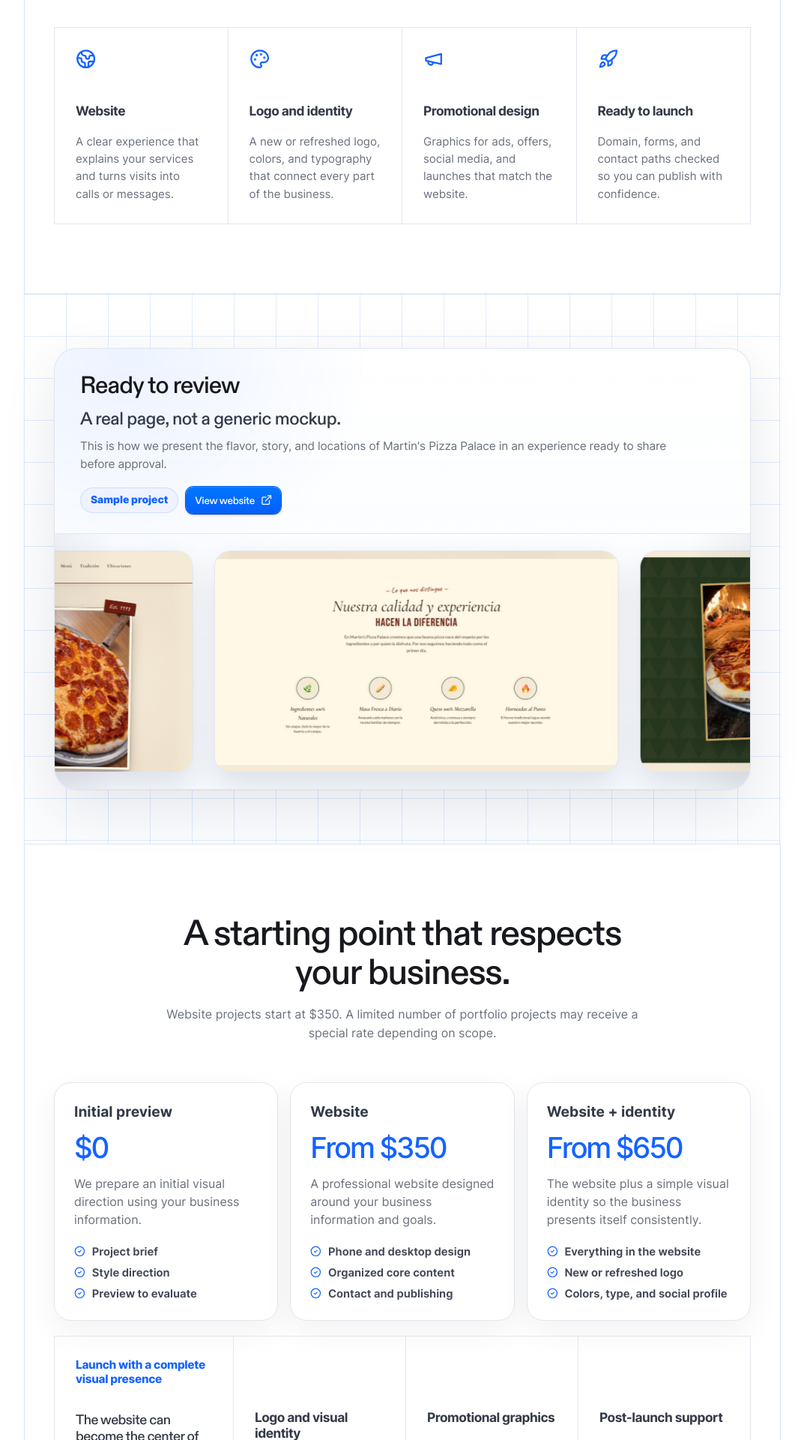
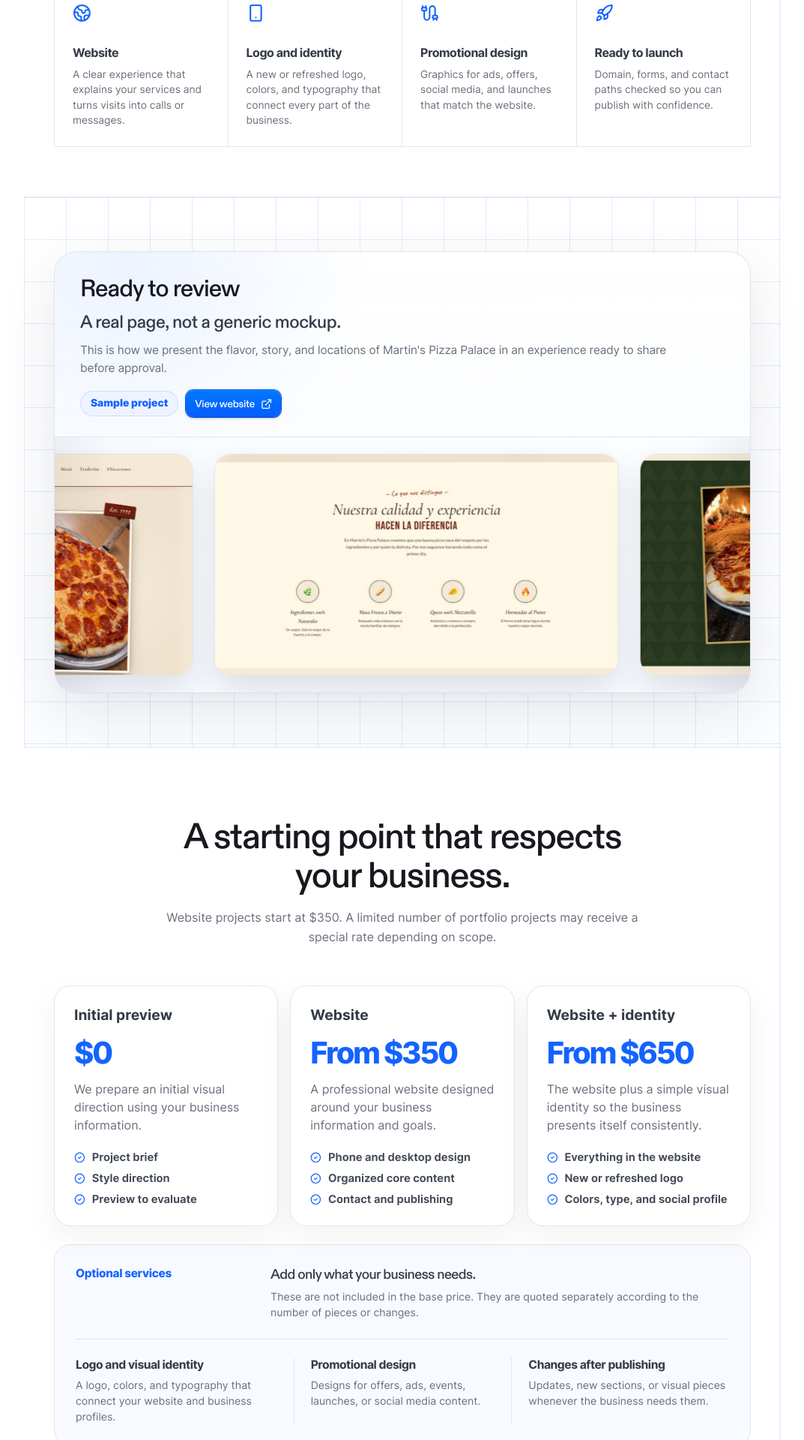
Before and after one commit to ayxse/elevalo, a React (Vite) app: page / in a window 1280 px wide. Shown: the part 2040-3960 px from the top of the page at 75% size, without its empty margins (103-1176 px from the left). Built offline with nearby package versions, Linux system fonts and the light colour scheme; no server answers.

Commit message:
Refine services copy and layout
Update the site’s service messaging to focus on websites, responsive design, integrations, and publishing. Also refresh route IDs and icons, and adjust the pricing add-on and home section layouts for the new content.

```diff
--- a/src/components/home/PricingSection.jsx
+++ b/src/components/home/PricingSection.jsx
@@ -13,7 +13,10 @@ export default function PricingSection({ t }) {
         ))}
       </div>
       <div className="addon-panel">
-        <div><span>{t.pricing.addOnTitle}</span><strong>{t.pricing.addOnQuote}</strong><p>{t.pricing.addOnText}</p></div>
+        <div className="addon-panel-header">
+          <span>{t.pricing.addOnTitle}</span>
+          <div><strong>{t.pricing.addOnQuote}</strong><p>{t.pricing.addOnText}</p></div>
+        </div>
         <div className="addon-list">
           {t.pricing.addOns.map((item) => <article className="addon-item" key={item.title}><h3>{item.title}</h3><p>{item.text}</p></article>)}
         </div>
--- a/src/data/translations.js
+++ b/src/data/translations.js
@@ -7,8 +7,8 @@ export const translations = {
       process: "Cómo funciona",
       cta: "Pedir mi página",
       allServices: "Ver todos los servicios",
-      serviceMenuTitle: "Tu presencia visual empieza en la web",
-      serviceMenuText: "Página web, identidad y piezas promocionales con una misma dirección.",
+      serviceMenuTitle: "Tu presencia online empieza con una buena página",
+      serviceMenuText: "Diseño web, experiencia móvil, integraciones y publicación en un solo proyecto.",
       language: "Español",
       spanish: "Español",
       english: "English",
@@ -55,30 +55,30 @@ export const translations = {
         {
           title: "Eliges cómo quieres continuar",
           text:
-            "Si te gusta la dirección, eliges la página web o un paquete con identidad visual y comenzamos la entrega final."
+            "Si te gusta la dirección, definimos las secciones e integraciones necesarias y comenzamos el desarrollo final."
         }
       ]
     },
     tools: {
-      title: "Todo empieza con una buena página web.",
+      title: "Todo lo que tu página necesita para trabajar bien.",
       text:
-        "Elevalo diseña la página como el centro de tu presencia digital. Cuando haga falta, añadimos el logo y las piezas visuales para presentar el negocio con consistencia.",
+        "Creamos una presencia online clara, rápida y preparada para que tus clientes encuentren la información correcta y puedan contactarte.",
       cards: [
         {
           title: "Página web",
           text: "Una experiencia clara para explicar tus servicios y convertir visitas en llamadas o mensajes."
         },
         {
-          title: "Logo e identidad",
-          text: "Logo nuevo o renovado, colores y tipografía para que todo el negocio se vea conectado."
+          title: "Diseño responsive",
+          text: "Una página preparada desde el inicio para verse y funcionar bien en celular, tableta y computadora."
         },
         {
-          title: "Diseños promocionales",
-          text: "Gráficas para anuncios, ofertas, redes y lanzamientos que siguen el estilo de tu página."
+          title: "Contacto e integraciones",
+          text: "Formularios, WhatsApp, mapas o reservas conectados según las necesidades del negocio."
         },
         {
-          title: "Listo para lanzar",
-          text: "Dominio, formularios y puntos de contacto revisados para publicar con confianza."
+          title: "Lista para publicar",
+          text: "Dominio, enlaces, contenido y puntos de contacto revisados antes del lanzamiento."
         }
       ]
     },
@@ -111,28 +111,28 @@ export const translations = {
           bullets: ["Diseño para celular y computadora", "Contenido principal organizado", "Contacto y publicación"]
         },
         {
-          name: "Página + identidad",
+          name: "Página web avanzada",
           price: "Desde $650",
-          text: "La página web junto a una identidad visual sencilla para presentar el negocio con consistencia.",
-          bullets: ["Todo lo incluido en la página", "Logo nuevo o renovado", "Colores, tipografía y perfil social"]
+          text: "Una página con más contenido, secciones o integraciones para un negocio que necesita mayor alcance.",
+          bullets: ["Todo lo incluido en la página", "Secciones adicionales", "Formulario o integración personalizada"]
         }
       ],
-      addOnTitle: "Para lanzar con una imagen completa",
-      addOnQuote: "La página puede ser el centro de una identidad que también funcione en redes, promociones y anuncios.",
+      addOnTitle: "Servicios opcionales",
+      addOnQuote: "Añade solo lo que tu negocio necesite.",
       addOnText:
-        "Estos servicios se cotizan según la cantidad de piezas, las revisiones y el alcance del proyecto.",
+        "No están incluidos en el precio base. Se cotizan por separado según la cantidad de piezas o cambios.",
       addOns: [
         {
-          title: "Logo e identidad visual",
-          text: "Logo principal, versiones útiles, paleta de colores, tipografía y guía visual breve."
+          title: "Secciones adicionales",
+          text: "Nuevas páginas para servicios, equipo, preguntas frecuentes, ubicaciones o contenido especializado."
         },
         {
-          title: "Gráficas promocionales",
-          text: "Piezas para ofertas, anuncios digitales, eventos, lanzamientos o contenido de redes."
+          title: "Formularios e integraciones",
+          text: "Reservas, solicitudes, mapas, WhatsApp o conexiones específicas para el flujo del negocio."
         },
         {
-          title: "Apoyo después del lanzamiento",
-          text: "Actualizaciones de la página, nuevas secciones y piezas visuales cuando el negocio cambie."
+          title: "Mantenimiento y cambios",
+          text: "Actualizaciones de contenido, ajustes y nuevas funciones después de publicar."
         }
       ]
     },
@@ -140,16 +140,16 @@ export const translations = {
       label: "Solicitud de proyecto",
       title: "Cuéntanos qué necesita tu negocio.",
       text:
-        "Comparte el contexto de tu página, logo o piezas promocionales. Usaremos esa información para recomendarte un alcance claro y preparar la primera dirección visual.",
+        "Comparte el contexto de tu negocio y lo que necesitas resolver en línea. Usaremos esa información para recomendarte un alcance web claro y preparar la primera dirección visual.",
       cta: "Solicitar mi página",
       cardLabel: "Qué vas a compartir",
-      cardTitle: "Página, identidad y materiales en un solo lugar.",
+      cardTitle: "Toda la información de tu página en un solo lugar.",
       cardText:
         "La solicitud organiza lo que ya tienes y lo que todavía necesitas para definir el proyecto correcto.",
       bullets: [
         "Email, teléfono y WhatsApp opcional",
-        "Tipo de proyecto, objetivo y área que atiende",
-        "Logo, imágenes, referencias y estilo visual"
+        "Tipo de página, objetivo y área que atiende",
+        "Logo actual, imágenes, referencias y contenido"
       ],
       fields: {
         contactSection: "Contacto",
@@ -167,11 +167,11 @@ export const translations = {
         select: "Selecciona una opción",
         projectType: "¿Qué necesitas?",
         projectTypeOptions: [
-          "Página web",
-          "Página web + logo e identidad",
-          "Página web + diseños promocionales",
-          "Paquete visual completo",
-          "Solo logo o diseño gráfico"
+          "Página web informativa",
+          "Página web con formulario o reservas",
+          "Rediseño de una página existente",
+          "Página con varias secciones o servicios",
+          "No estoy seguro todavía"
         ],
         businessOptions: [
           "Restaurante / café",
@@ -190,8 +190,8 @@ export const translations = {
           "Recibir reservas o citas",
           "Recibir solicitudes por formulario",
           "Mostrar servicios y precios",
-          "Crear o renovar la identidad visual",
-          "Promocionar una oferta, evento o lanzamiento"
+          "Mejorar una página web existente",
+          "Conectar WhatsApp, mapas o reservas"
         ],
         vision: "Visión del negocio",
         visionPlaceholder: "Qué quieres que el negocio represente o hacia dónde quieres llevarlo...",
@@ -199,15 +199,15 @@ export const translations = {
         missionPlaceholder: "Qué hacen, a quién ayudan y qué los hace diferentes...",
         contentSection: "Proyecto y dirección",
         services: "Servicios, productos o mensaje principal",
-        servicesPlaceholder: "Cuéntanos qué ofrece el negocio. Si necesitas un logo o una promoción, explica qué debe comunicar la pieza...",
+        servicesPlaceholder: "Cuéntanos qué ofrece el negocio y qué información debe encontrar un cliente en la página...",
         referenceSite: "Página o marca que te guste como referencia",
         referenceSitePlaceholder: "Pega un enlace de una página, marca o estilo visual que te guste...",
         styleNotes: "Estilo que quieres",
         styleNotesPlaceholder: "Moderno, elegante, familiar, minimal, colores favoritos, tono de voz...",
-        uploadSection: "Logo, fotos y materiales",
-        logo: "Logo actual del negocio",
+        uploadSection: "Logo y fotos para la página",
+        logo: "Logo que debemos usar",
         images: "Fotos o materiales para el proyecto",
-        uploadHint: "Puedes subir el logo actual, fotos del local, productos, equipo, trabajos anteriores, promociones existentes o cualquier imagen que ayude a definir la dirección.",
+        uploadHint: "Puedes subir el logo actual, fotos del local, productos, equipo, trabajos anteriores o cualquier imagen que deba aparecer en la página.",
         details: "Notas adicionales",
         detailsPlaceholder: "Cualquier detalle importante: redes sociales, horarios, links, instrucciones o cosas que quieres evitar..."
       },
@@ -270,19 +270,19 @@ export const translations = {
         },
         {
           title: "Proyecto",
-          text: "Página, identidad, promoción y el objetivo principal que quieres resolver."
+          text: "Tipo de página, funciones y el objetivo principal que quieres resolver."
         },
         {
           title: "Materiales",
-          text: "Logo, fotos, servicios, referencias y notas para construir la dirección visual."
+          text: "Logo actual, fotos, servicios, referencias y notas para construir la página."
         }
       ]
     },
     pages: {
       services: {
         label: "Servicios",
-        title: "Diseñamos la página. Construimos la imagen alrededor de ella.",
-        text: "Elevalo es un estudio web para pequeños negocios. La página es el servicio principal; la identidad y las piezas promocionales están disponibles para lanzar todo con una dirección consistente.",
+        title: "Diseñamos páginas web pensadas para trabajar por tu negocio.",
+        text: "Elevalo es un estudio web para pequeños negocios. Organizamos la información, diseñamos la experiencia y conectamos las herramientas necesarias para que tu presencia online sea clara y útil.",
         cards: [
           {
             title: "Página web",
@@ -290,23 +290,23 @@ export const translations = {
             bullets: ["Contenido y servicios organizados", "Experiencia adaptada a celular", "Contacto, ubicación y enlaces"]
           },
           {
-            title: "Logo e identidad",
-            text: "Una base visual sencilla para que tu página, perfiles y materiales se sientan parte del mismo negocio.",
-            bullets: ["Logo nuevo o renovación", "Colores y tipografía", "Versiones para web y perfiles"]
+            title: "Diseño responsive",
+            text: "Una experiencia que se adapta correctamente a la pantalla que esté usando cada cliente.",
+            bullets: ["Diseño pensado para celular", "Tableta y computadora", "Navegación clara en cada tamaño"]
           },
           {
-            title: "Diseños promocionales",
-            text: "Piezas visuales que llevan la identidad del negocio a promociones, anuncios y redes.",
-            bullets: ["Gráficas para ofertas", "Anuncios y contenido social", "Flyers digitales y lanzamientos"]
+            title: "Contacto e integraciones",
+            text: "Conectamos la página con las acciones que ayudan al cliente a dar el próximo paso.",
+            bullets: ["Formularios y solicitudes", "WhatsApp, mapas o reservas", "Enlaces y contacto directo"]
           },
           {
-            title: "Lanzamiento digital",
-            text: "Los detalles finales para que la página se publique bien y el negocio pueda compartirla con confianza.",
-            bullets: ["Dominio y formulario", "Descripción preparada para Google", "Revisión de enlaces y contacto"]
+            title: "Publicación y soporte",
+            text: "Preparamos los detalles finales para publicar correctamente y mantener la página cuando cambie el negocio.",
+            bullets: ["Dominio y configuración", "Revisión de contenido y enlaces", "Cambios posteriores disponibles"]
           }
         ],
         closingTitle: "No necesitas convertirte en una marca enorme para verte profesional.",
-        closingText: "Comenzamos con una página clara. Luego añadimos identidad o promoción solamente cuando ayuden a presentar mejor el negocio."
+        closingText: "Comenzamos con una página clara y añadimos únicamente las secciones o integraciones que ayuden al negocio a funcionar mejor en línea."
       },
       projects: {
         label: "Proyectos",
@@ -331,7 +331,7 @@ export const translations = {
         principles: [
           { title: "Sin pago por adivinar", text: "La primera vista te deja evaluar dirección, contenido y estructura." },
           { title: "Alcance claro", text: "Sabes qué incluye cada etapa y qué extras se cotizan aparte." },
-          { title: "Una imagen consistente", text: "La página puede crecer con logo, identidad y piezas promocionales cuando las necesites." }
+          { title: "Una página que puede crecer", text: "Puedes añadir secciones, formularios e integraciones cuando el negocio las necesite." }
         ]
       },
       faqs: [
@@ -339,7 +339,7 @@ export const translations = {
         { question: "¿Tienen tarifa de portafolio?", answer: "Durante el lanzamiento aceptaremos hasta tres proyectos seleccionados desde $250. La tarifa depende de que el alcance sea sencillo y de que podamos mostrar el resultado en nuestro portafolio." },
         { question: "¿Cuánto material necesito tener?", answer: "Puedes empezar aunque todavía no tengas logo o fotos profesionales. Usaremos lo disponible y te indicaremos qué ayudaría a mejorar el resultado." },
         { question: "¿La página se verá bien en celular?", answer: "Sí. El diseño se prepara para funcionar correctamente en celular, tableta y computadora." },
-        { question: "¿También pueden crear mi logo o anuncios?", answer: "Sí. Podemos crear o renovar el logo y diseñar piezas promocionales. Diseñamos las gráficas, pero no administramos campañas publicitarias ni redes sociales." }
+        { question: "¿Qué pueden conectar a mi página?", answer: "Podemos integrar formularios, mapas, WhatsApp, reservas y otros servicios web según las necesidades del proyecto." }
       ],
       footer: {
         text: "Páginas claras para negocios listos para verse mejor en línea.",
@@ -353,7 +353,7 @@ export const translations = {
       aria: "Vista previa del servicio",
       path: "elevalo.digital/proceso",
       status: "Muestra en revisión",
-      floaters: ["Servicios", "Estilo", "Contacto", "Logo", "Promoción", "Fotos"],
+      floaters: ["Servicios", "Estilo", "Contacto", "Dominio", "Reservas", "Fotos"],
       requestLabel: "1. Solicitud",
       requestTitle: "Detalles del negocio",
       requestText: "Nombre, servicios, estilo, pueblo, fotos y objetivo principal.",
@@ -362,7 +362,7 @@ export const translations = {
       approvalLabel: "3. Aprobación",
       approvalTitle: "Eliges cómo continuar",
       approvalPrice: "Desde $350",
-      approvalText: "Página web, identidad o un lanzamiento visual más completo."
+      approvalText: "Página web, secciones e integraciones según lo que necesite el negocio."
     }
   },
   en: {
@@ -482,22 +482,22 @@ export const translations = {
           bullets: ["Everything in the website", "New or refreshed logo", "Colors, type, and social profile"]
         }
       ],
-      addOnTitle: "Launch with a complete visual presence",
-      addOnQuote: "The website can become the center of an identity that also works across social media, promotions, and ads.",
+      addOnTitle: "Optional services",
+      addOnQuote: "Add only what your business needs.",
       addOnText:
-        "These services are quoted according to the number of pieces, revision rounds, and project scope.",
+        "These are not included in the base price. They are quoted separately according to the number of pieces or changes.",
       addOns: [
         {
           title: "Logo and visual identity",
-          text: "Primary logo, useful variations, color palette, typography, and a short visual guide."
+          text: "A logo, colors, and typography that connect your website and business profiles."
         },
         {
-          title: "Promotional graphics",
-          text: "Designs for offers, digital ads, events, launches, or social content."
+          title: "Promotional design",
+          text: "Designs for offers, ads, events, launches, or social media content."
         },
         {
-          title: "Post-launch support",
-          text: "Website updates, new sections, and visual pieces as the business changes."
+          title: "Changes after publishing",
+          text: "Updates, new sections, or visual pieces whenever the business needs them."
         }
       ]
     },
--- a/src/routing.js
+++ b/src/routing.js
@@ -1,8 +1,8 @@
 export const serviceRouteIds = [
   "servicios-web",
-  "servicios-identidad",
-  "servicios-promocionales",
-  "servicios-lanzamiento"
+  "servicios-responsive",
+  "servicios-integraciones",
+  "servicios-publicacion"
 ];
 
 export function getPageFromRoute(route) {
--- a/src/styles/home.css
+++ b/src/styles/home.css
@@ -1066,6 +1066,19 @@ p {
   padding: 92px 40px;
 }
 
+.tools-section {
+  padding-bottom: 66px;
+  padding-top: 66px;
+}
+
+.tools-section .section-heading {
+  margin-bottom: 34px;
+}
+
+.tools-section .section-heading h2 {
+  font-size: clamp(2rem, 3.6vw, 2.65rem);
+}
+
 .section-heading {
   margin: 0 auto 52px;
   max-width: 660px;
@@ -1097,8 +1110,8 @@ p {
 .tool-card {
   border: 1px solid var(--line);
   border-left: 0;
-  min-height: 260px;
-  padding: 28px;
+  min-height: 210px;
+  padding: 24px;
 }
 
 .tool-card:first-child {
@@ -1107,20 +1120,21 @@ p {
 
 .tool-card svg {
   color: var(--blue);
-  font-size: 1.7rem;
-  margin-bottom: 42px;
+  font-size: 1.55rem;
+  margin-bottom: 26px;
 }
 
 .tool-card h3 {
   color: #343b48;
-  font-size: 1.08rem;
+  font-size: 1rem;
   letter-spacing: -0.03em;
+  margin-bottom: 10px;
 }
 
 .tool-card p {
   color: var(--muted);
-  font-size: 0.94rem;
-  line-height: 1.55;
+  font-size: 0.86rem;
+  line-height: 1.48;
   margin: 0;
 }
 
@@ -1356,8 +1370,9 @@ p {
 .pricing-card strong {
   color: var(--blue);
   display: block;
-  font-size: 2.4rem;
-  font-weight: 500;
+  font-family: var(--font-body);
+  font-size: 2.5rem;
+  font-weight: 780;
   letter-spacing: -0.06em;
   margin-bottom: 12px;
 }
@@ -1388,9 +1403,11 @@ p {
 }
 
 .addon-panel {
-  display: grid;
-  grid-template-columns: minmax(240px, 1fr) repeat(3, 1fr);
-  margin-top: 20px;
+  background: #f8faff;
+  border: 1px solid var(--line);
+  border-radius: 22px;
+  margin-top: 24px;
+  padding: 28px;
 }
 
 .addon-panel span {
@@ -1401,16 +1418,11 @@ p {
   letter-spacing: -0.02em;
 }
 
-.addon-panel > div:first-child,
-.addon-item {
-  border: 1px solid var(--line);
-  border-left: 0;
-  min-height: 230px;
-  padding: 28px;
-}
-
-.addon-panel > div:first-child {
-  border-left: 1px solid var(--line);
+.addon-panel-header {
+  align-items: start;
+  display: grid;
+  gap: 28px;
+  grid-template-columns: minmax(170px, 0.55fr) minmax(0, 1.45fr);
 }
 
 .addon-panel strong {
@@ -1421,30 +1433,45 @@ p {
   font-weight: 500;
   letter-spacing: -0.03em;
   line-height: 1.22;
-  margin-top: 34px;
+  margin: 0;
 }
 
 .addon-panel p {
   color: var(--muted);
-  font-size: 0.94rem;
-  line-height: 1.55;
-  margin: 14px 0 0;
+  font-size: 0.88rem;
+  line-height: 1.5;
+  margin: 8px 0 0;
 }
 
 .addon-list {
-  display: contents;
+  border-top: 1px solid var(--line);
+  display: grid;
+  grid-template-columns: repeat(3, 1fr);
+  margin-top: 24px;
+  padding-top: 24px;
 }
 
 .addon-item {
-  background: transparent;
+  border-left: 1px solid var(--line);
+  min-height: 0;
+  padding: 0 22px;
+}
+
+.addon-item:first-child {
+  border-left: 0;
+  padding-left: 0;
+}
+
+.addon-item:last-child {
+  padding-right: 0;
 }
 
 .addon-item h3 {
   color: #343b48;
-  font-size: 1.08rem;
+  font-size: 0.98rem;
   letter-spacing: -0.03em;
-  margin-bottom: 18px;
-  padding-top: 70px;
+  margin-bottom: 8px;
+  padding-top: 0;
 }
 
 .addon-item p {
```
Also changed, not shown: src/data/ui.js (+4 -3 lines), src/styles/responsive.css (+48 -2 lines).
